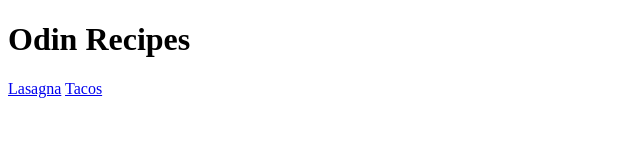
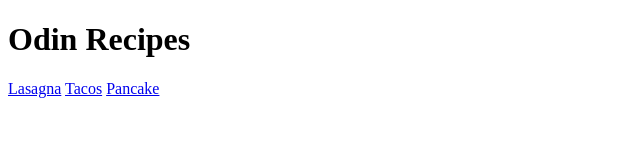
Before and after one commit to Espada26/odin-recipes, a plain HTML site: page index.html in a window 1280 px wide. Shown: the full height of the page, 0-640 px from the left. Drawn offline with Linux system fonts and the light colour scheme.

Commit message:
add link to pancake recipe

```diff
--- a/index.html
+++ b/index.html
@@ -10,6 +10,7 @@
         <h1>Odin Recipes</h1>
         <a href="recipes/lasagna.html">Lasagna</a>
         <a href="recipes/tacos.html">Tacos</a>
+        <a href="recipes/pizza.html">Pancake</a>
     </body>
 
 </html>
```
